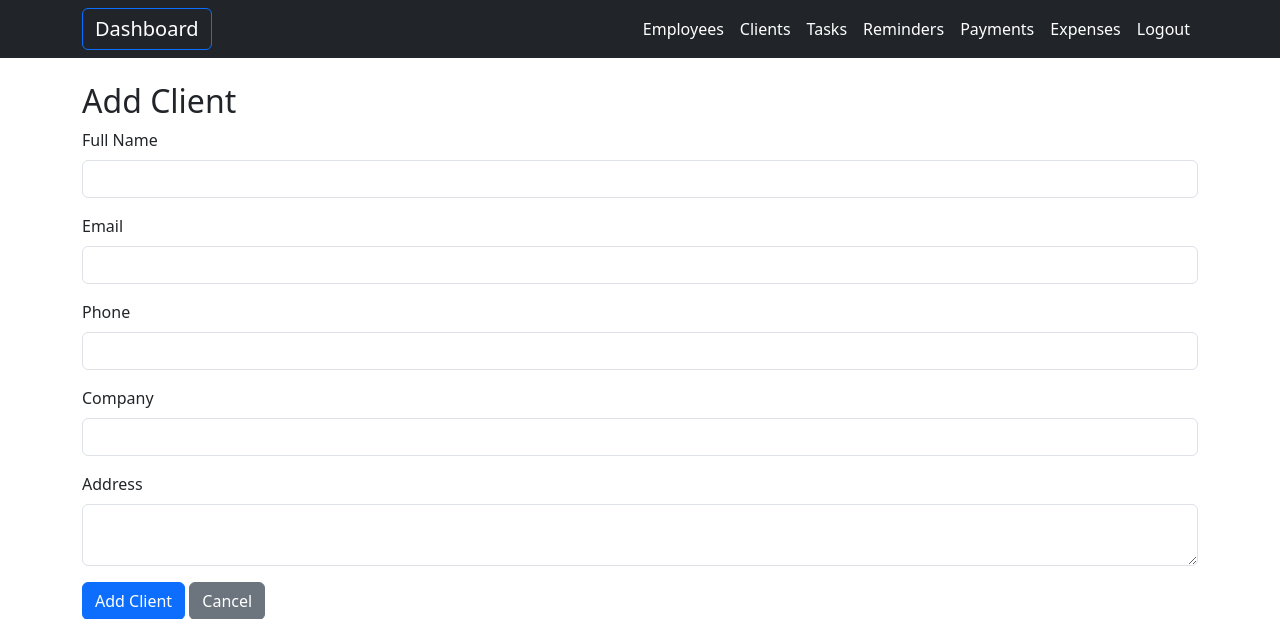
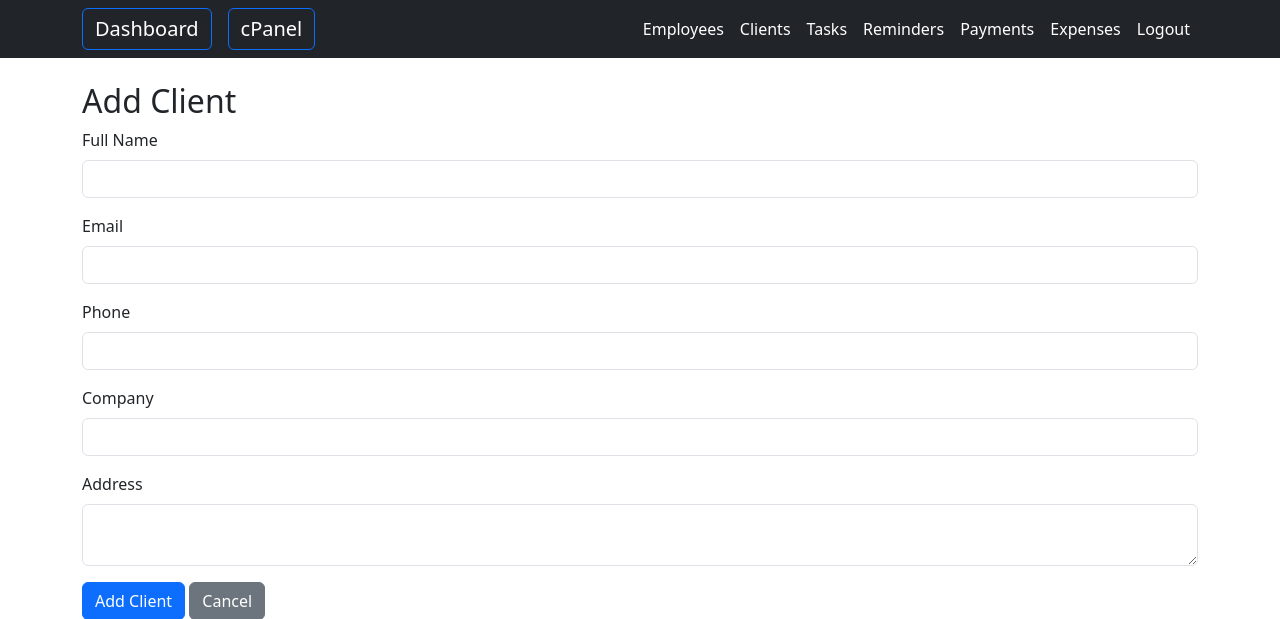
Before and after one commit to khusshhhhh/prelette1, a PHP site: page /crm/crm_add_client.php in a window 1280 px wide. Shown: the top 619 px of the page. Run offline with PHP 8.4, Linux system fonts and the light colour scheme; the visitor is signed in with stand-in values (Sample User, id 1).

Commit message:
Khush Patel92

```diff
--- a/crm/crm_header.php
+++ b/crm/crm_header.php
@@ -18,6 +18,8 @@ if (!isset($_SESSION['username'])) {
     <nav class="navbar navbar-dark bg-dark navbar-expand-lg">
         <div class="container">
             <a class="navbar-brand btn btn-outline-primary text-white" href="crm_dashboard.php">Dashboard</a>
+            <a class="navbar-brand btn btn-outline-primary text-white"
+                href="https://sg2plzcpnl505644.prod.sin2.secureserver.net:2083/cpsess1725572216/frontend/jupiter/index.html">cPanel</a>
             <button class="navbar-toggler" type="button" data-bs-toggle="collapse" data-bs-target="#navbarNav">
                 <span class="navbar-toggler-icon"></span>
             </button>
```
